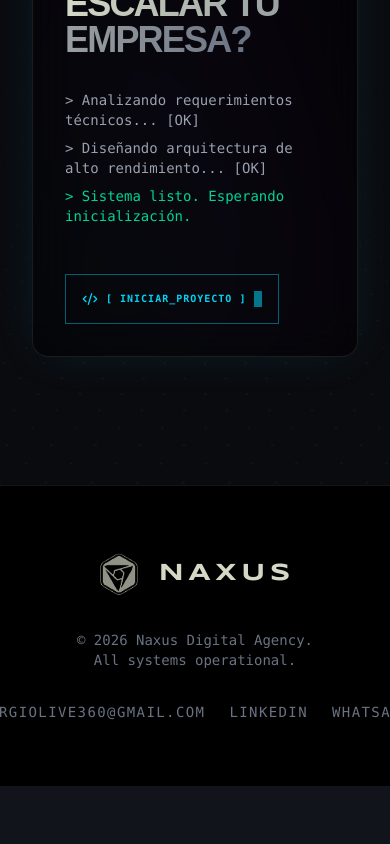
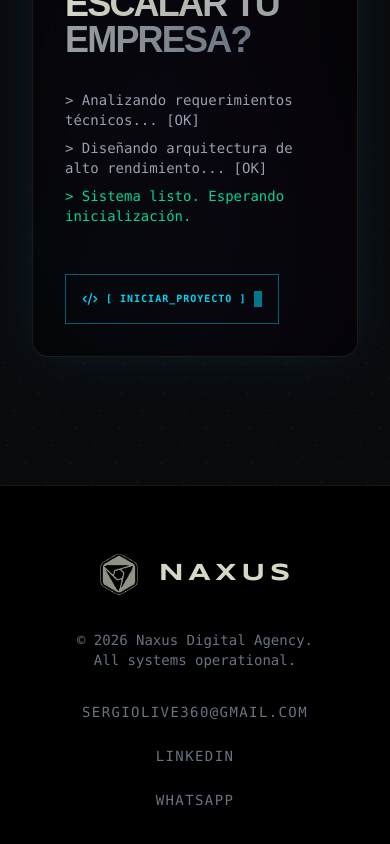
Before and after one commit to wintersoldier1501/naxus-web, a Next.js app: page / in a window 390 px wide. Shown: the part 6534-7378 px from the top of the page. Before the commit the page ends 7320 px from the top, so only its background shows below. Built offline with nearby package versions, Linux system fonts and the light colour scheme.

Commit message:
Fix footer links overflow on mobile devices

```diff
--- a/src/app/page.tsx
+++ b/src/app/page.tsx
@@ -526,10 +526,10 @@ export default function Home() {
             © {new Date().getFullYear()} Naxus Digital Agency.<br/>All systems operational.
           </p>
 
-          <div className="flex gap-6">
-            <a href="mailto:sergiolive360@gmail.com" className="text-sm font-mono text-gray-500 hover:text-[#d4d8c5] transition-colors uppercase tracking-widest">sergiolive360@gmail.com</a>
-            <a href="#" className="text-sm font-mono text-gray-500 hover:text-[#d4d8c5] transition-colors uppercase tracking-widest">LinkedIn</a>
-            <a href="https://wa.me/5216183202065?text=Hola%20equipo%20Naxus%2C%20me%20interesa%20desarrollar%20un%20proyecto%20tecnol%C3%B3gico." target="_blank" rel="noopener noreferrer" className="text-sm font-mono text-gray-500 hover:text-[#d4d8c5] transition-colors uppercase tracking-widest">WhatsApp</a>
+          <div className="flex flex-col md:flex-row items-center gap-6">
+            <a href="mailto:sergiolive360@gmail.com" className="text-sm font-mono text-gray-500 hover:text-[#d4d8c5] transition-colors uppercase tracking-widest text-center">sergiolive360@gmail.com</a>
+            <a href="#" className="text-sm font-mono text-gray-500 hover:text-[#d4d8c5] transition-colors uppercase tracking-widest text-center">LinkedIn</a>
+            <a href="https://wa.me/5216183202065?text=Hola%20equipo%20Naxus%2C%20me%20interesa%20desarrollar%20un%20proyecto%20tecnol%C3%B3gico." target="_blank" rel="noopener noreferrer" className="text-sm font-mono text-gray-500 hover:text-[#d4d8c5] transition-colors uppercase tracking-widest text-center">WhatsApp</a>
           </div>
         </div>
       </footer>
```
